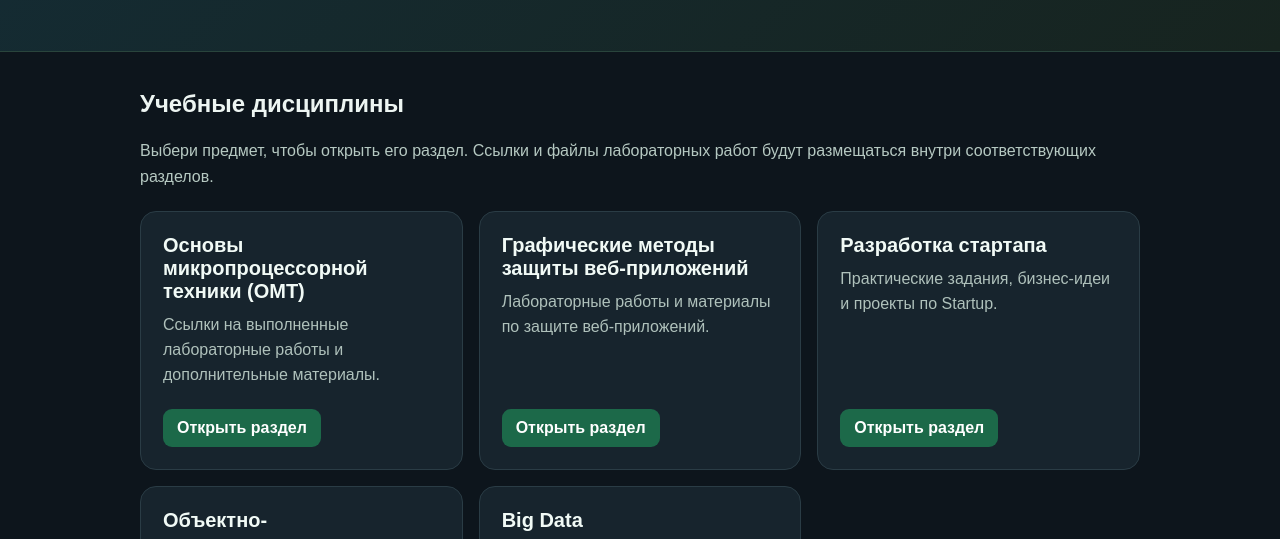
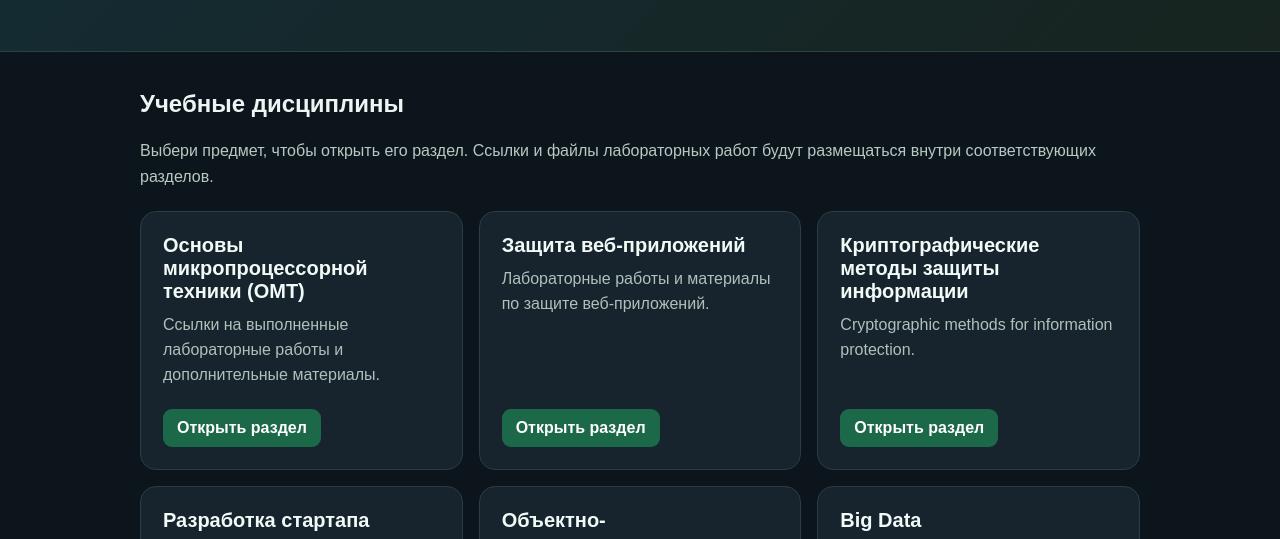
Before and after one commit to dx9zysmyb5-commits/University_Esil_3_kurs, a plain HTML site: page index.html in a window 1280 px wide. Shown: the part 198-737 px from the top of the page. Drawn offline with Linux system fonts and the light colour scheme.

Commit message:
Rename web application security subject and add cryptography subject

```diff
--- a/index.html
+++ b/index.html
@@ -39,9 +39,14 @@
         <a class="open" href="OMT/">Открыть раздел</a>
       </article>
       <article class="subject">
-        <h2>Графические методы защиты веб-приложений</h2>
+        <h2>Защита веб-приложений</h2>
         <p>Лабораторные работы и материалы по защите веб-приложений.</p>
         <a class="open" href="Graphic-Web-Application-Protection/">Открыть раздел</a>
+      </article>
+      <article class="subject">
+        <h2>Криптографические методы защиты информации</h2>
+        <p>Cryptographic methods for information protection.</p>
+        <a class="open" href="Cryptographic-Methods-for-Information-Protection/">Открыть раздел</a>
       </article>
       <article class="subject">
         <h2>Разработка стартапа</h2>
```
